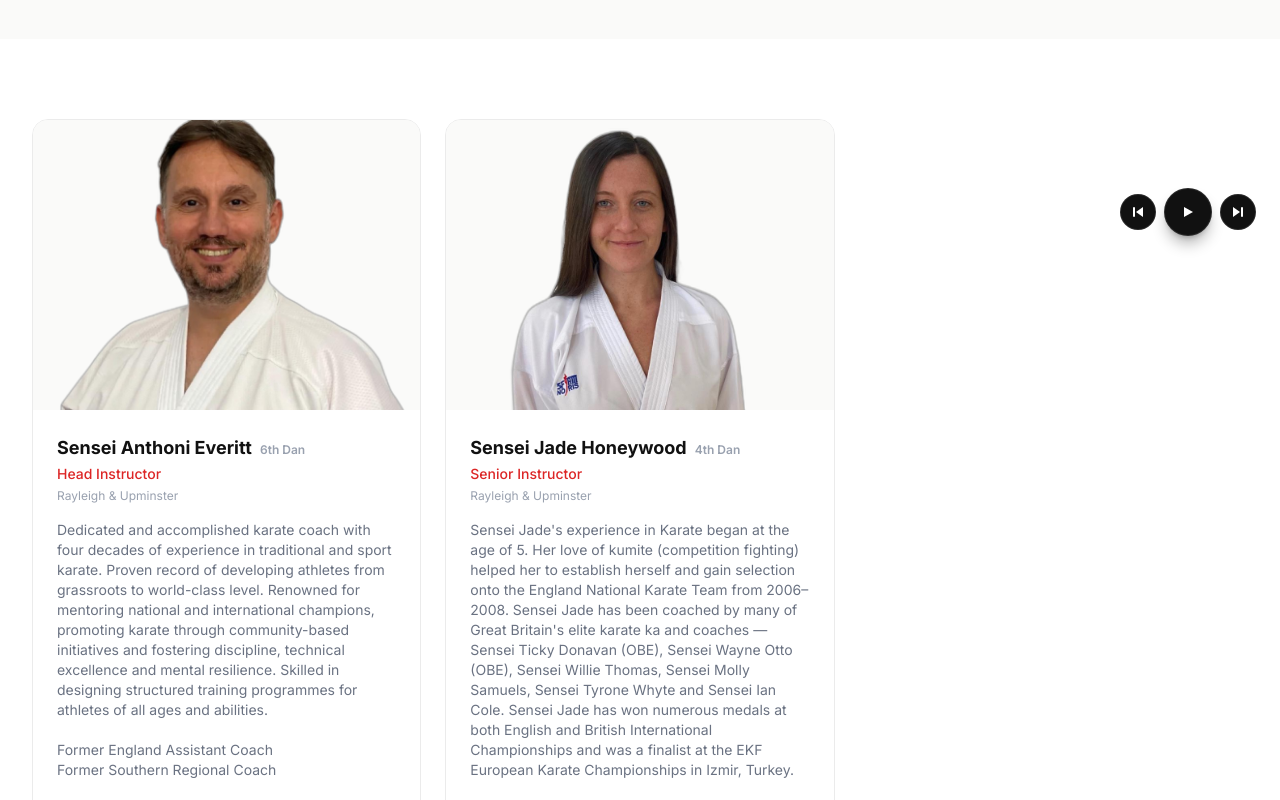
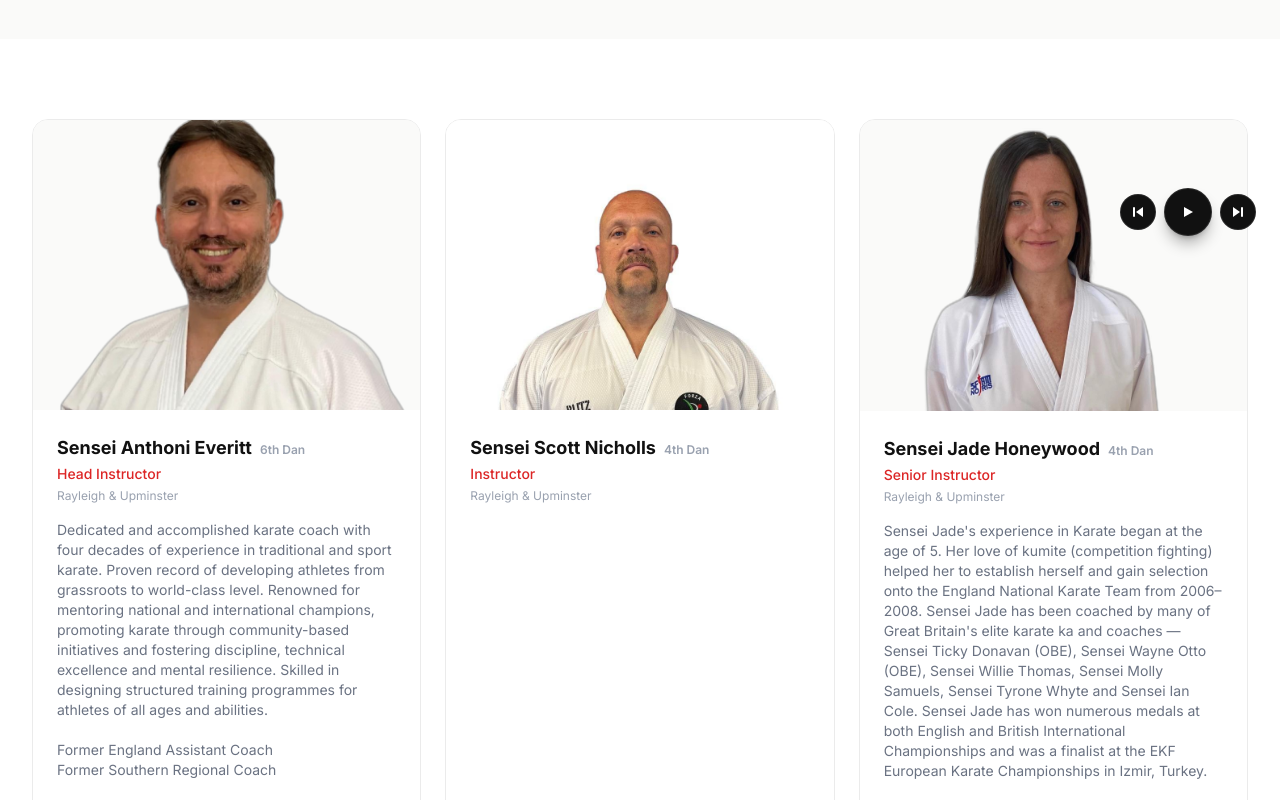
Before and after one commit to anthonieveritt-afk/forza-karate-website, a Next.js app: page /instructors in a window 1280 px wide. Shown: the part 540-1340 px from the top of the page. Built offline with nearby package versions, Linux system fonts and the light colour scheme.

Commit message:
feat: add Scott Nicholls (4th Dan) to instructors page

```diff
--- a/app/instructors/page.tsx
+++ b/app/instructors/page.tsx
@@ -22,6 +22,14 @@ const instructors = [
     dojo: 'Rayleigh & Upminster',
     photo: '/instructors/anthoni-everitt.png',
     bio: 'Dedicated and accomplished karate coach with four decades of experience in traditional and sport karate. Proven record of developing athletes from grassroots to world-class level. Renowned for mentoring national and international champions, promoting karate through community-based initiatives and fostering discipline, technical excellence and mental resilience. Skilled in designing structured training programmes for athletes of all ages and abilities.\n\nFormer England Assistant Coach\nFormer Southern Regional Coach',
+  },
+  {
+    name: 'Sensei Scott Nicholls',
+    grade: '4th Dan',
+    role: 'Instructor',
+    dojo: 'Rayleigh & Upminster',
+    photo: '/instructors/scott-nicholls.jpg',
+    bio: '',
   },
   {
     name: 'Sensei Jade Honeywood',
```
Also changed, not shown: public/instructors/scott-nicholls.jpg (added).
